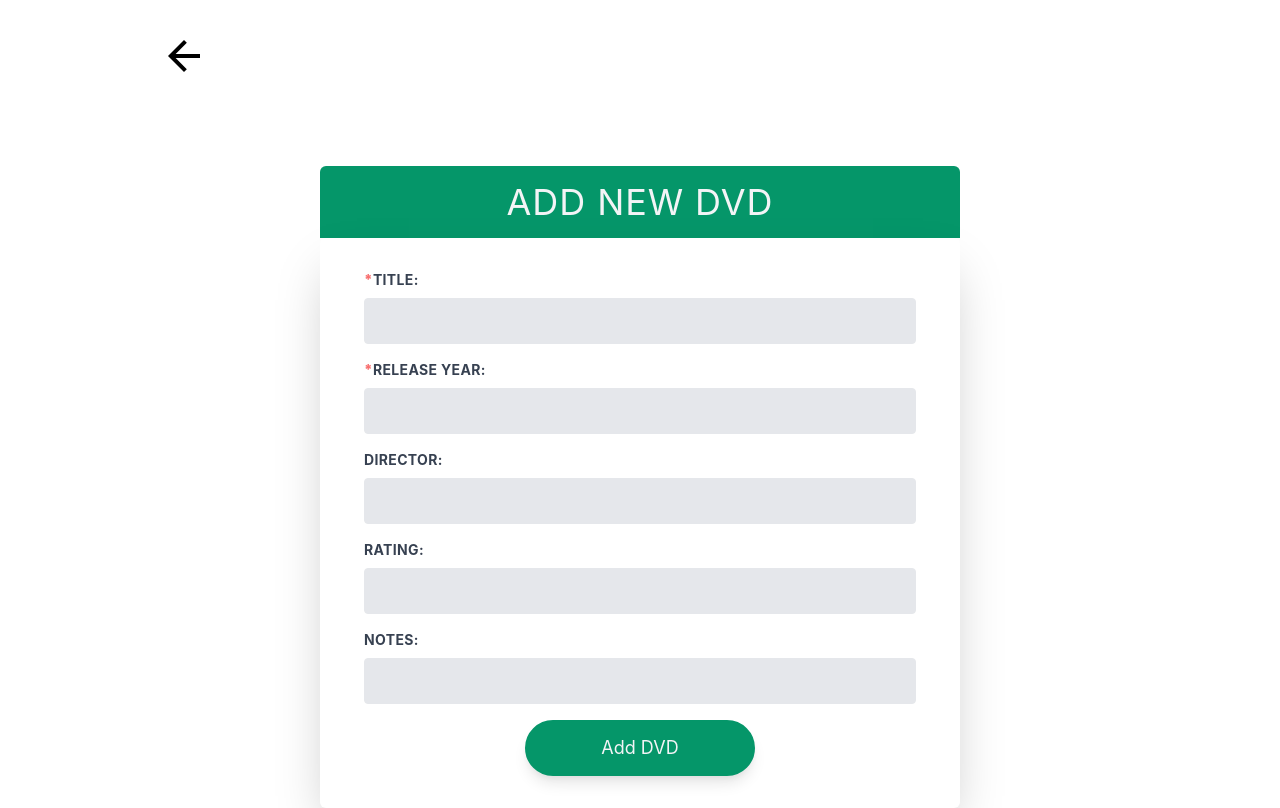
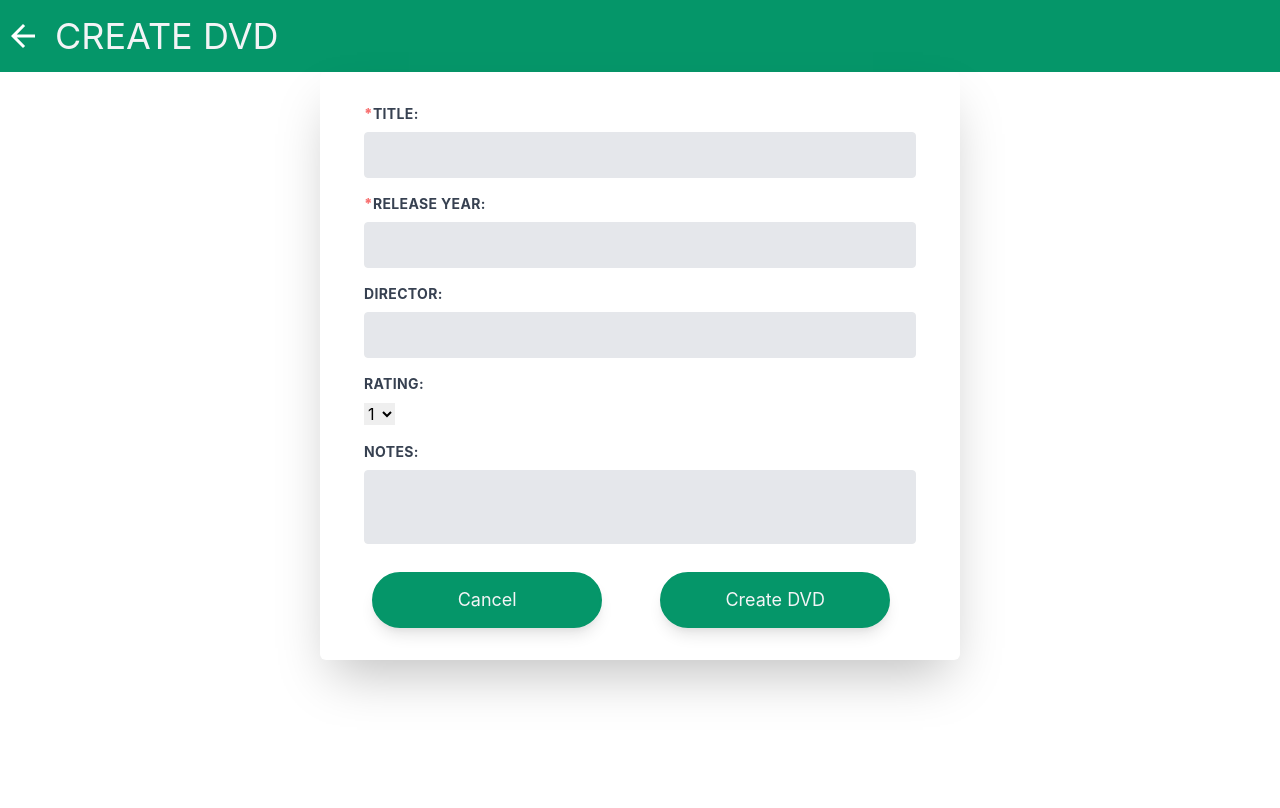
Before and after one commit to watsmeow/DVDLibrary, a React (Create React App) app: page /create in a window 1280 px wide. Built offline with nearby package versions, Linux system fonts and the light colour scheme.

Commit message:
Updated CreateDVD.jsx

```diff
--- a/src/Components/CreateDVD.jsx
+++ b/src/Components/CreateDVD.jsx
@@ -31,25 +31,27 @@ function CreateDVD() {
 
   return (
     <>
-      <nav className="md:w-3/4 m-auto mt-8">
+
+      <h1 className="w-full bg-green-600 text-gray-100 text-left py-4 text-4xl uppercase">
+      <nav className="md:w-6/4 m-auto mt-8" style ={{display:"inline", marginRight:"55px"}}>
         <button
           aria-label="Navigates back to the home page"
           onClick={() => navigate("/")}
         >
           <svg
             xmlns="http://www.w3.org/2000/svg"
-            height="48px"
+            height="36px"
             viewBox="0 0 24 24"
-            width="48px"
-            fill="#000000"
+            width="36px"
+            fill="#ffffff"
+            style={{position:"absolute", top:"18px",left:"5px"}}
           >
             <path d="M0 0h24v24H0V0z" fill="none" />
             <path d="M20 11H7.83l5.59-5.59L12 4l-8 8 8 8 1.41-1.41L7.83 13H20v-2z" />
           </svg>
         </button>
       </nav>
-      <h1 className="w-full bg-green-600 text-gray-100 text-center py-4 text-4xl uppercase tracking-wide mt-20 md:w-1/2 mx-auto rounded-t-md">
-        Add New DVD
+        Create DVD
       </h1>
       <form
         className="grid grid-cols-2 md:w-1/2 mx-auto shadow-2xl rounded-md p-8"
@@ -118,13 +120,16 @@ function CreateDVD() {
           >
             Rating:
           </label>
-          <input
-            type="text"
-            id="rating"
-            className="appearance-none block w-full bg-gray-200 text-gray-700 border border-gray-200 rounded py-3 px-4 leading-tight focus:outline-none focus:bg-white focus:border-gray-500"
+          <select id="rating"
+            name="rating"
             value={rating}
-            onChange={(e) => setRating(e.target.value)}
-          />
+            onChange={(e) => setRating(e.target.value)}>
+            <option value="1">1</option>
+            <option value="2">2</option>
+            <option value="3">3</option>
+            <option value="4">4</option>
+            <option value="5">5</option>
+          </select>
         </div>
         {/* Notes */}
         <div className="w-full px-3 col-span-full mb-6 md:mb-4">
@@ -137,16 +142,24 @@ function CreateDVD() {
           <input
             type="text"
             id="notes"
-            className="appearance-none block w-full bg-gray-200 text-gray-700 border border-gray-200 rounded py-3 px-4 leading-tight focus:outline-none focus:bg-white focus:border-gray-500"
+            className="appearance-none block w-full h-full bg-gray-200 text-gray-700 border border-gray-200 rounded py-3 px-4 leading-tight focus:outline-none focus:bg-white focus:border-gray-500"
             value={notes}
             onChange={(e) => setNotes(e.target.value)}
           />
         </div>
+        <button type="submit"
+          onClick={() => navigate("/")}
+          className="col-span-1 text-lg border-2 text-gray-100 border-green-600 bg-green-600 hover:bg-gray-50 hover:border-green-600  hover:text-green-600 hover:shadow-2xl  lg:w-4/5  rounded-full py-3 px-4 shadow-lg"
+          style={{marginTop:"40px",marginLeft:"20px"}}
+        >
+          Cancel
+        </button>
         <button
           type="submit"
-          className="col-span-full text-lg border-2 text-gray-100 border-green-600 bg-green-600 hover:bg-gray-50 hover:border-green-600  hover:text-green-600 hover:shadow-2xl  lg:w-2/5  justify-self-center rounded-full py-3 px-4 shadow-lg"
+          className="col-span-1 text-lg border-2 text-gray-100 border-green-600 bg-green-600 hover:bg-gray-50 hover:border-green-600  hover:text-green-600 hover:shadow-2xl  lg:w-4/5  rounded-full py-3 px-4 shadow-lg"
+          style={{marginTop:"40px",marginLeft:"20px"}}
         >
-          Add DVD
+          Create DVD
         </button>
       </form>
     </>
```
